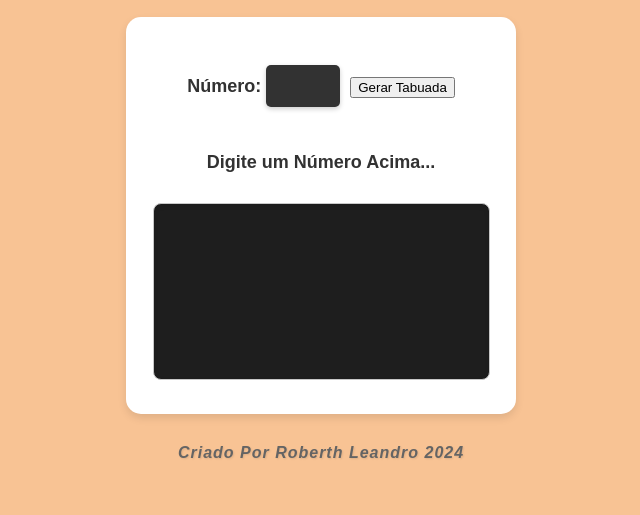
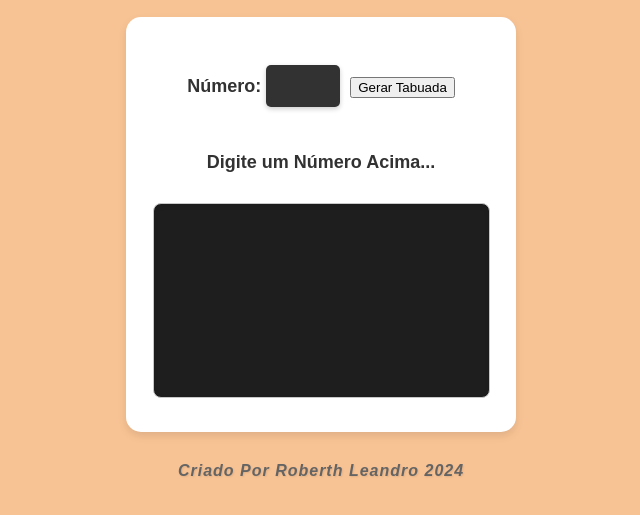
Before and after one commit to roberthleandro/Tabuada, a plain HTML site: page index.html in a window 1280 px wide. Shown: the part 69-584 px from the top of the page, without its empty margins (319-959 px from the left). Drawn offline with Linux system fonts and the light colour scheme.

Commit message:
Update tabuada.css

```diff
--- a/tabuada.css
+++ b/tabuada.css
@@ -44,7 +44,7 @@ p {
 textarea {
     margin: 10px auto;
     width:90%;
-    height: 155px;
+    height: 173px;
     resize: none;
     overflow: hidden;
     background-color: rgb(30, 30, 30);
```
